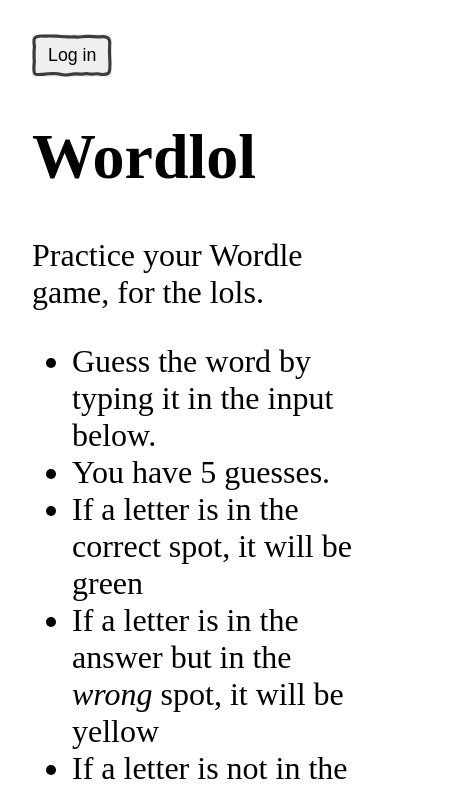
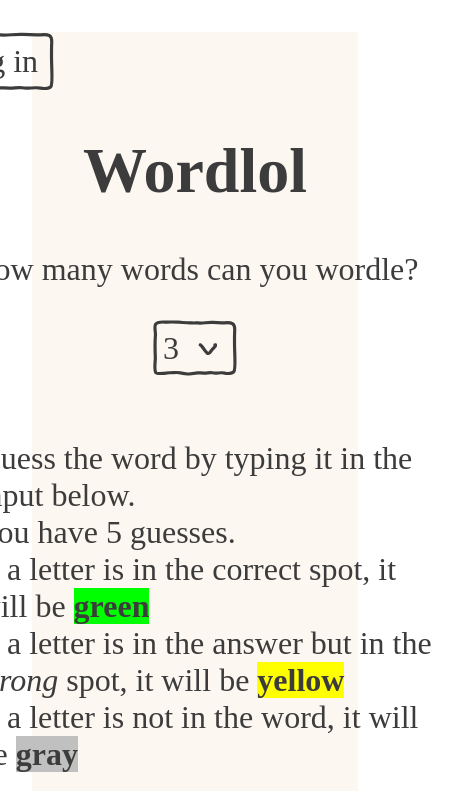
Before and after one commit to chuongtang/wordlelike, a React (Vite) app: page / in a window 390 px wide. Shown: the top 791 px of the page, 452 px wide, since content can reach past the window. Built offline with nearby package versions, Linux system fonts and the light colour scheme; no server answers; a web font is replaced by a local one.

Commit message:
successfully added levelSelector

```diff
--- a/src/App.tsx
+++ b/src/App.tsx
@@ -3,13 +3,19 @@
 import Form from "./components/Form";
 import PlayAgain from "./components/PlayAgain";
 import Attemps from "./components/Attemps";
+import LevelSelector from "./components/LevelSelector";
 import answers from "./answers/answerkey.json";
 import AzureAuthenticationButton from './azure/AzureAuthenticationButton'
+import words from './answers/words'
 
 import './App.css'
 
+
 function App() {
-  const answer = answers[Math.floor(Math.random() * answers.length)];
+  console.log(words(7))
+  const answer = words(6)[Math.floor(Math.random() * words(6).length)];
+  // const answer = answers[Math.floor(Math.random() * answers.length)];
+  console.log(answer);
   const [attemps, setAttemps] = useState<string[]>([]);
 
   const isWinner = attemps.length > 0 && attemps[attemps.length - 1] === answer;
@@ -22,8 +28,9 @@
   }
 
   return (
-    <div className="grid place-items-center">
-      <AzureAuthenticationButton />
+    <div className="grid place-content-center doodle">
+    <AzureAuthenticationButton />
+    <LevelSelector />
     <Description />
     <Form attemps={attemps} setAttemps={setAttemps} />
     <Attemps attemps={attemps} answer={answer} />
--- /dev/null
+++ b/src/answers/words.tsx
@@ -0,0 +1,16 @@
+const c5: string[] = ["one", "two", "three", "four", "five", "six", "seven"]
+const c6: string[] = ["1one", "2two", "3three", "4four", "5five", "6six", "7seven"]
+const c7: string[] = ["1on1e", "2tw2o", "3thre3e", "4fou4r", "5fiv5e", "6si6x", "7seve7n"]
+
+const words  = (char: number) => {
+
+  if (char === 5) {
+    return c5
+  } else if (char == 6) {
+    return c6
+  } else {
+    return c7
+  }
+}
+
+export default words;
--- a/src/azure/AzureAuthenticationButton.tsx
+++ b/src/azure/AzureAuthenticationButton.tsx
@@ -49,7 +49,7 @@
     return (
       <div id="authenticationButtonDiv">
         <div id="authentication">
-          <button id="authenticationButton" onClick={() => logOut()}>
+          <button id="authenticationButton" onClick={() => logOut()} className="doodle-border">
             Log out
           </button>
         </div>
--- a/src/components/Attemps.tsx
+++ b/src/components/Attemps.tsx
@@ -9,7 +9,7 @@
   answer: string
 ): string => {
   if (answer[index] === attemp[index]) {
-    return "bg-green-300";
+    return "bg-green";
   }
 
   const countOccuringInAnswer = answer
@@ -26,10 +26,10 @@
     countOccuringInAnswer >
     occuringInAttempBeforeCurrentIdx
   ) {
-    return "bg-yellow-300";
+    return "bg-yellow";
   }
 
-  return "bg-gray-300";
+  return "bg-gray"
 };
 
 const Attemps: React.FC<AttempsProps> = ({ attemps, answer }) => {
@@ -44,7 +44,7 @@
                 attemp,
                 letterIndex,
                 answer
-              )} h-12 w-12 text-2xl flex border-2 border-gray-300 p-1 m-1 box-border justify-center items-center`}
+              )} attempBox flex doodle-border justify-center place-content-center`}
             >
               {letter}
             </span>
--- a/src/components/Form.tsx
+++ b/src/components/Form.tsx
@@ -24,17 +24,20 @@
   };
 
   return (
+    <div className="flex">
     <form onSubmit={handleSubmit} className="doodle">
       <input
-        className="doodle-border"
+        // className="doodle doodle-border"
         type="text"
         onChange={handleChange}
         maxLength={5}
         value={attemp}
-        placeholder="Enter your guess "
+        // placeholder="Enter your guess "
         required
       />
     </form>
+    <h3>👈 Enter you guess here</h3>
+    </div>
   );
 };
 
--- a/src/components/IntroRules.tsx
+++ b/src/components/IntroRules.tsx
@@ -1,22 +1,21 @@
 const IntoRules: React.FC = () => {
   return (
     <div className="text-center my-4">
-      <h1 className="text-4xl font-bold">Wordlol</h1>
-      <p className="italic">Practice your Wordle game, for the lols.</p>
-      <ul className="hidden md:block text-left list-disc mt-4">
+
+      <ul className="text-left">
         <li className="">Guess the word by typing it in the input below.</li>
         <li>You have 5 guesses.</li>
         <li>
           If a letter is in the correct spot, it will be{" "}
-          <span className="text-green-500 font-bold">green</span>
+          <span className="bg-green font-bold">green</span>
         </li>
         <li>
           If a letter is in the answer but in the <em>wrong</em> spot, it will be{" "}
-          <span className="text-yellow-500 font-bold">yellow</span>
+          <span className="bg-yellow font-bold">yellow</span>
         </li>
         <li>
           If a letter is not in the word, it will be{" "}
-          <span className="text-gray-500 font-bold">gray</span>
+          <span className="bg-gray font-bold">gray</span>
         </li>
       </ul>
     </div>
--- /dev/null
+++ b/src/components/LevelSelector.tsx
@@ -0,0 +1,20 @@
+const LevelSelector: React.FC = () => {
+  return (
+    <div className="text-center my-4">
+      <h1>Wordlol</h1>
+      <p className="italic">How many words can you wordle?</p>
+      <p>
+        {/* <label for="example-select1">Example select</label> */}
+        <select id="example-select1">
+          <option>3</option>
+          <option>4</option>
+          <option>5</option>
+          <option>6</option>
+          <option>7</option>
+        </select>
+      </p>
+    </div>
+  );
+};
+
+export default LevelSelector;
--- a/src/doodleStyle/doodle.css
+++ b/src/doodleStyle/doodle.css
@@ -172,3 +172,70 @@
 .doodle input[type="checkbox"]:checked:after, .doodle input[type="radio"]:checked:after {
   content: "*";
 }
+
+
+.flex {
+  display: -webkit-box;
+  display: -ms-flexbox;
+  display: -webkit-flex;
+  display: flex;
+}
+.flex-col {
+  -webkit-box-orient: vertical;
+  -webkit-box-direction: normal;
+  -ms-flex-direction: column;
+  -webkit-flex-direction: column;
+  flex-direction: column;
+}
+
+.grid {
+  display: -ms-grid;
+  display: grid;
+}
+.grid-cols-5 {
+  grid-template-columns: repeat(5, minmax(0, 1fr));
+}
+
+.text-center {
+  text-align: center;
+}
+.text-left {
+  text-align: left;
+}
+.text-green {
+  color: rgba(16, 185, 129, var(--tw-text-opacity));
+}
+.text-yellow {
+  color: rgba(245, 158, 11, var(--tw-text-opacity));
+}
+.text-gray {
+  color: rgba(107, 114, 128, var(--tw-text-opacity));
+}
+.font-bold {
+  font-weight: 700;
+}
+.bg-green {
+  background-color: rgba(0, 255, 0);
+}
+.bg-yellow {
+  background-color: rgba(255, 255, 0);
+}
+.bg-gray {
+  background-color: rgba(192, 192, 192);
+}
+
+.place-content-center {
+  place-content: center;
+}
+.justify-center {
+  -webkit-box-pack: center;
+  -ms-flex-pack: center;
+  -webkit-justify-content: center;
+  justify-content: center;
+}
+.attempBox {
+  height: 3rem;
+width: 3rem;
+padding: 0.25rem;
+margin: 0.25rem;
+}
```
